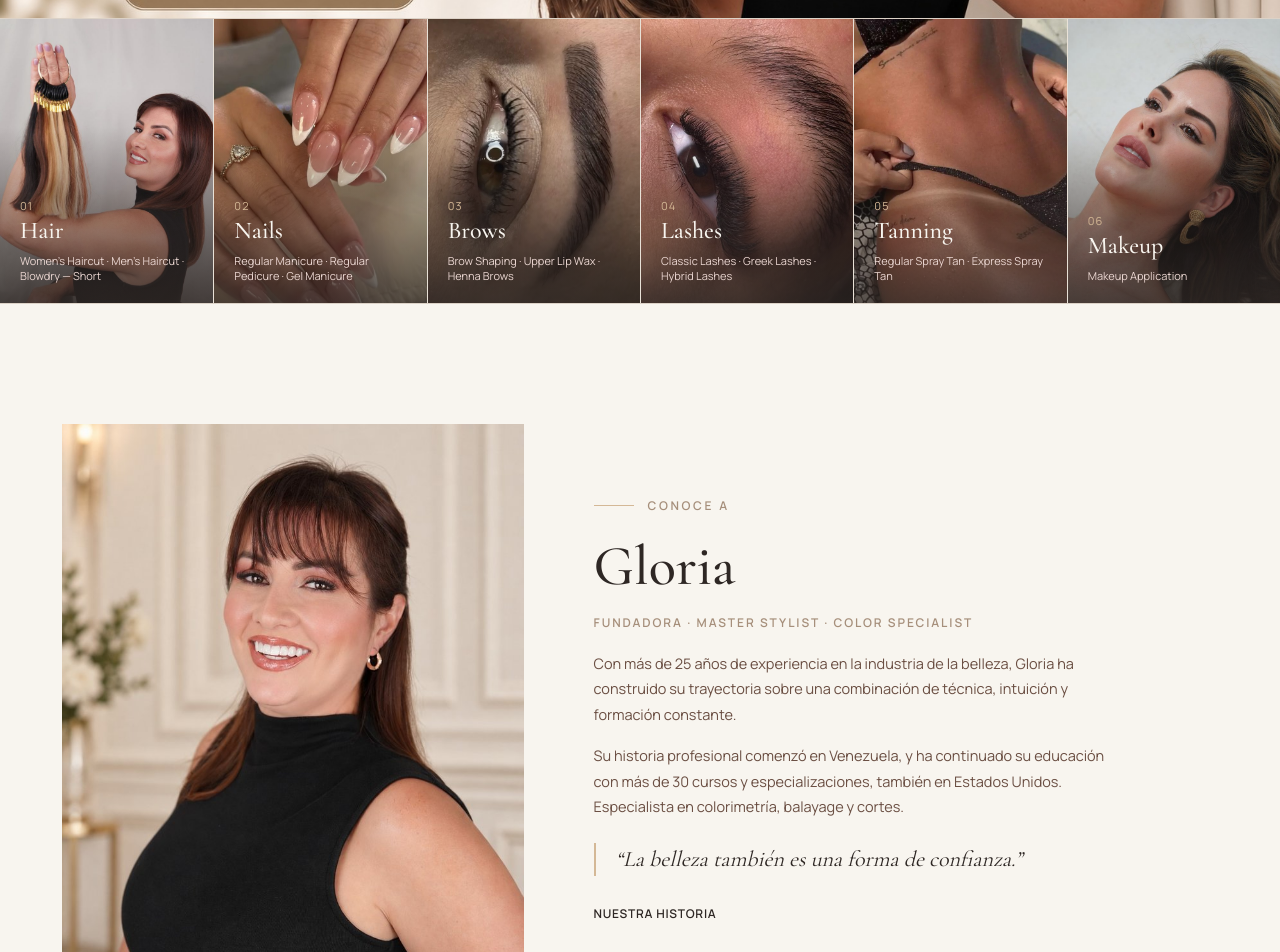
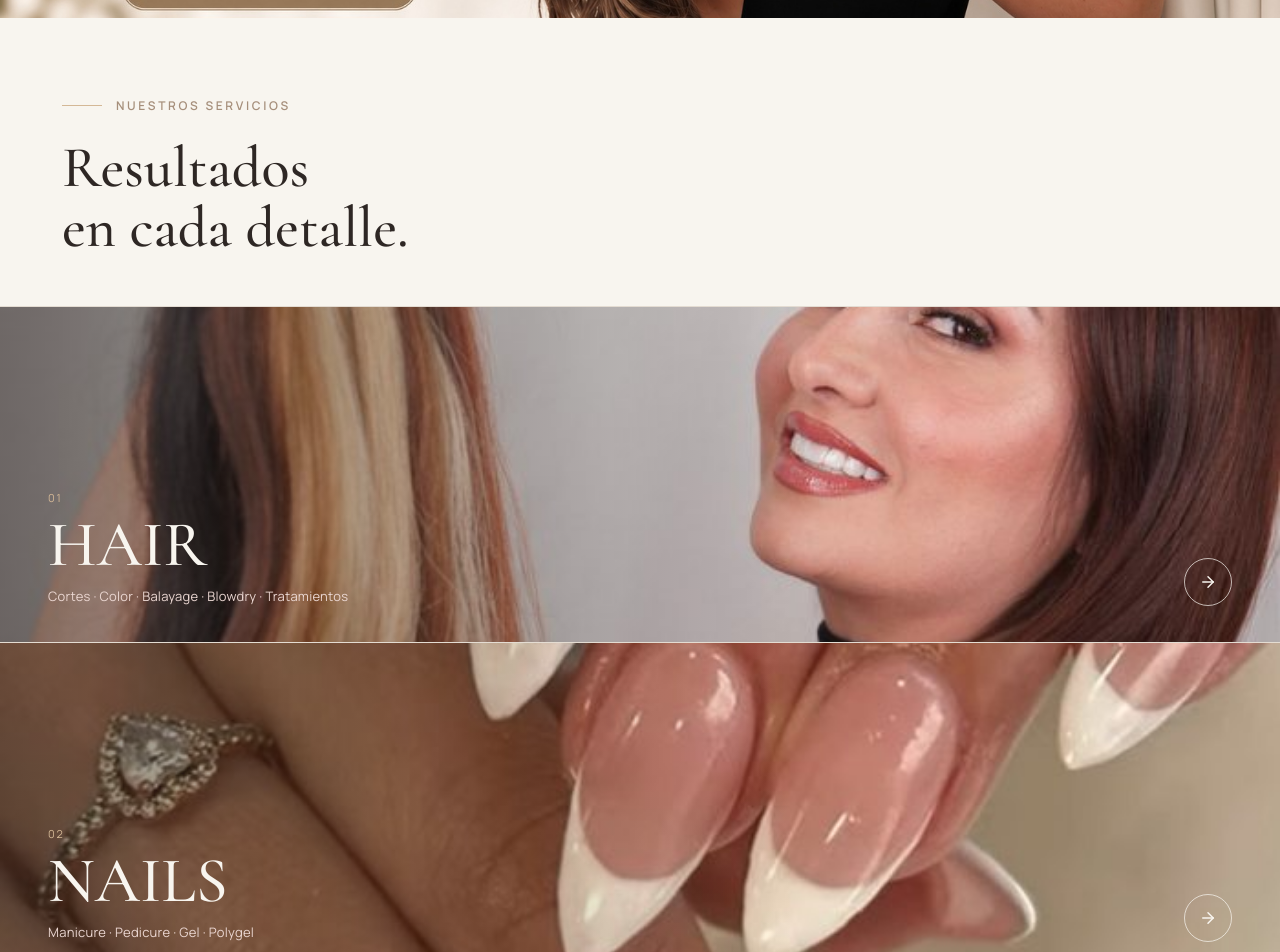
Before and after one commit to bodyshapersystem/Gloria-beauty-salon-, a Next.js app: page / in a window 1280 px wide. Shown: the part 620-1572 px from the top of the page. Built offline with nearby package versions, Linux system fonts and the light colour scheme.

Commit message:
Replace services strip with stacked full-width rows (Resultados en cada detalle)

```diff
--- a/components/public/ServicesStrip.tsx
+++ b/components/public/ServicesStrip.tsx
@@ -1,41 +1,93 @@
 import Image from "next/image";
 import Link from "next/link";
-import { serviceCategories } from "@/lib/data/services";
+import { ArrowRight } from "lucide-react";
+import { Eyebrow } from "@/components/ui/Eyebrow";
+
+type Row = {
+  index: string;
+  title: string;
+  subcopy: string;
+  photo: string;
+  href: string;
+};
+
+const rows: Row[] = [
+  {
+    index: "01",
+    title: "HAIR",
+    subcopy: "Cortes · Color · Balayage · Blowdry · Tratamientos",
+    photo: "/images/gloria/hair/hair-01.jpg",
+    href: "/servicios#hair",
+  },
+  {
+    index: "02",
+    title: "NAILS",
+    subcopy: "Manicure · Pedicure · Gel · Polygel",
+    photo: "/images/gloria/nails/nails-01.jpg",
+    href: "/servicios#nails",
+  },
+  {
+    index: "03",
+    title: "BROWS + LASHES",
+    subcopy: "Diseño de cejas · Henna · Clásicas · Híbridas · Mega Volumen",
+    photo: "/images/gloria/lashes/lashes-01.jpg",
+    href: "/servicios#brows",
+  },
+  {
+    index: "04",
+    title: "TANNING + MAKEUP",
+    subcopy: "Spray Tan · Maquillaje profesional",
+    photo: "/images/gloria/tanning/tanning-01.jpg",
+    href: "/servicios#tanning",
+  },
+];
 
 export function ServicesStrip() {
   return (
-    <section className="border-y border-taupe/35">
-      <div className="grid grid-cols-2 md:grid-cols-6">
-        {serviceCategories.map((cat, i) => (
+    <section className="py-16 md:py-20">
+      <div className="max-w-[1220px] mx-auto px-6 md:px-8 mb-9 md:mb-12">
+        <Eyebrow>NUESTROS SERVICIOS</Eyebrow>
+        <h2 className="font-serif font-medium text-[clamp(32px,5vw,58px)] leading-[1.04]">
+          Resultados
+          <br />
+          en cada detalle.
+        </h2>
+      </div>
+
+      <div className="flex flex-col">
+        {rows.map((row) => (
           <Link
-            href={`/servicios#${cat.slug}`}
-            key={cat.slug}
-            className={`group relative flex flex-col justify-end p-5 aspect-square md:aspect-[3/4] overflow-hidden border-b md:border-b-0 border-taupe/20 ${
-              i !== 0 ? "md:border-l md:border-taupe/20" : ""
-            }`}
+            href={row.href}
+            key={row.index}
+            className="group relative flex items-end aspect-[16/7] md:aspect-[16/4.2] overflow-hidden border-t border-taupe/25 last:border-b"
           >
             <Image
-              src={cat.photo}
-              alt={cat.name}
+              src={row.photo}
+              alt={row.title}
               fill
-              className="object-cover transition-transform duration-[1.1s] ease-out group-hover:scale-[1.06]"
+              className="object-cover transition-transform duration-[1.1s] ease-out group-hover:scale-[1.04]"
             />
             <div
               className="absolute inset-0"
               style={{
                 background:
-                  "linear-gradient(180deg, rgba(46,39,36,0) 38%, rgba(46,39,36,0.8) 100%)",
+                  "linear-gradient(90deg, rgba(46,39,36,0.55) 0%, rgba(46,39,36,0.15) 42%, rgba(46,39,36,0) 62%)",
               }}
             />
-            <span className="relative z-10 text-[11px] tracking-[0.1em] text-champagne">
-              {cat.index}
-            </span>
-            <h3 className="relative z-10 font-serif font-medium text-2xl text-ivory">
-              {cat.name}
-            </h3>
-            <p className="relative z-10 text-[11px] text-blush mt-1.5 leading-snug">
-              {cat.items.slice(0, 3).map((it) => it.name).join(" · ")}
-            </p>
+            <div className="relative z-10 px-6 md:px-12 py-6 md:py-9">
+              <span className="block text-[11px] tracking-[0.16em] text-champagne mb-1.5">
+                {row.index}
+              </span>
+              <h3 className="font-serif font-medium text-ivory leading-none text-[clamp(30px,5.6vw,64px)]">
+                {row.title}
+              </h3>
+              <p className="mt-2.5 text-[12px] md:text-[13px] text-blush tracking-[0.02em]">
+                {row.subcopy}
+              </p>
+            </div>
+            <div className="relative z-10 ml-auto mr-6 md:mr-12 mb-6 md:mb-9 w-11 h-11 md:w-12 md:h-12 rounded-full border border-ivory/70 flex items-center justify-center text-ivory shrink-0 transition-colors group-hover:bg-ivory group-hover:text-espresso">
+              <ArrowRight size={18} />
+            </div>
           </Link>
         ))}
       </div>
```
